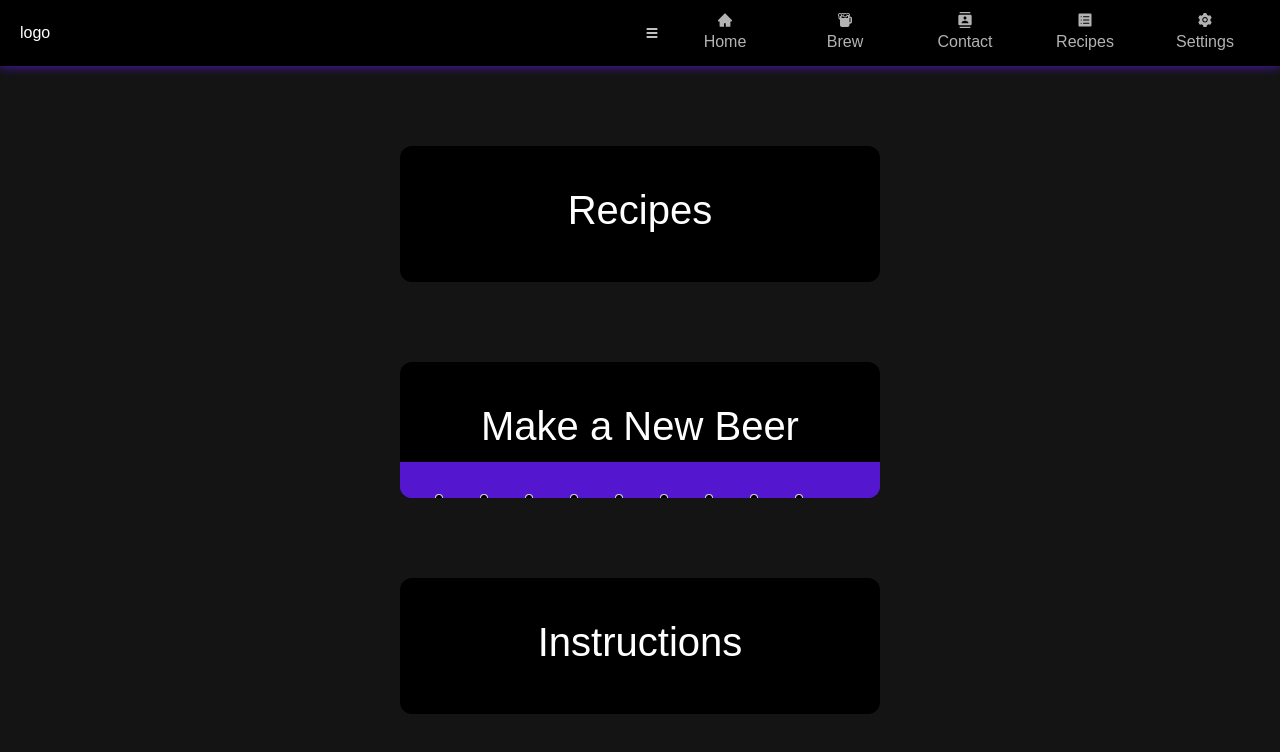
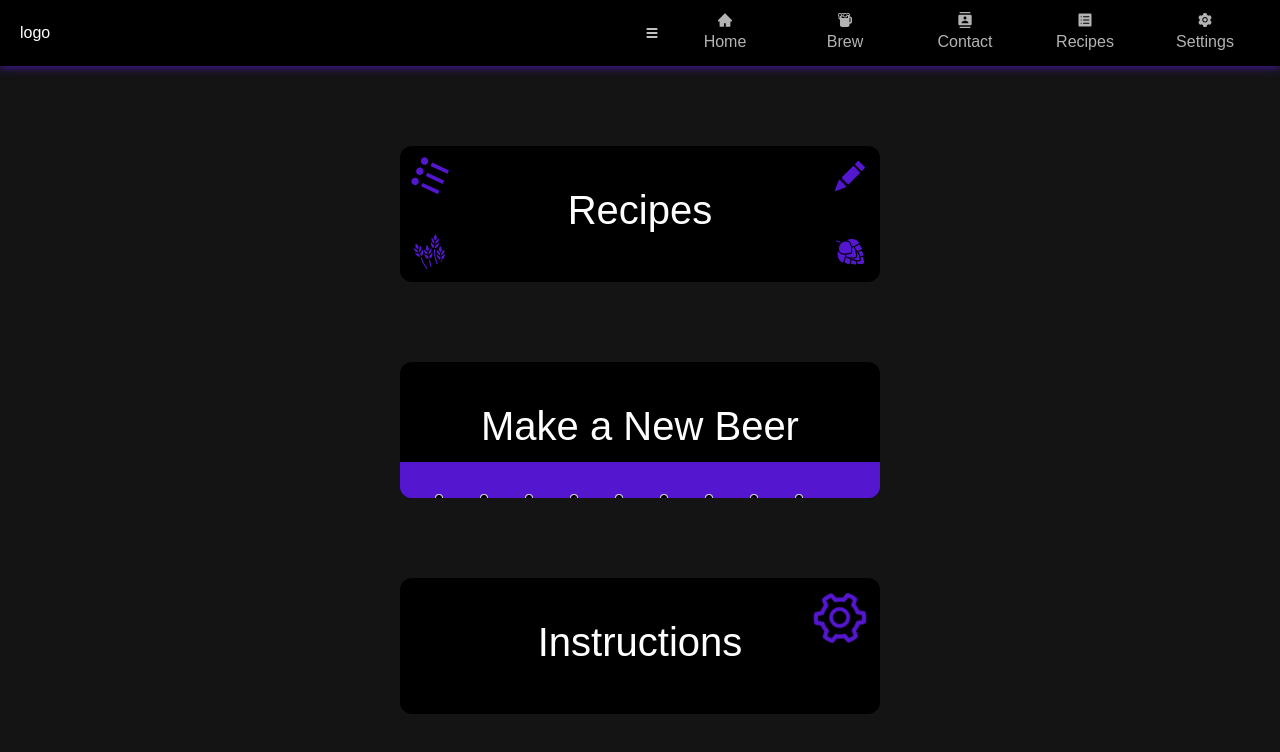
Before and after one commit to Francescostefan1998/beerbuzz-frontend, a React (Create React App) app: page /home in a window 1280 px wide. Shown: the top 752 px of the page. Built offline with nearby package versions, Linux system fonts and the light colour scheme; the HTML template or start-up script is replaced by a standard one.

Commit message:
adding icons
adding icons

```diff
--- a/src/components/home/homePage/HomePage.jsx
+++ b/src/components/home/homePage/HomePage.jsx
@@ -1,6 +1,10 @@
 import "./homePage.css";
 import NavBar from "../navBar/NavBar";
-
+import { ImList2 } from "react-icons/im";
+import { BsPencilFill } from "react-icons/bs";
+import { GiHops } from "react-icons/gi";
+import { GiWheat } from "react-icons/gi";
+import { AiOutlineSetting } from "react-icons/ai";
 const HomePage = () => {
   let bubbles1 = [];
   let bubbles2 = [];
@@ -44,6 +48,10 @@ const HomePage = () => {
       <NavBar />
       <div className="homePage-container">
         <div className="homePage-main">
+          <ImList2 className="homePage-main-icon iconList" />
+          <BsPencilFill className="homePage-main-icon iconPen" />
+          <GiHops className="homePage-main-icon iconHops" />
+          <GiWheat className="homePage-main-icon iconWheat" />
           <h1>Recipes</h1>
         </div>
         <div className="homePage-main">
@@ -65,6 +73,7 @@ const HomePage = () => {
           </div>
         </div>
         <div className="homePage-main">
+          <AiOutlineSetting className="homePage-main-icon iconSetting" />
           <h1>Instructions</h1>
         </div>
       </div>
--- a/src/components/home/homePage/homePage.css
+++ b/src/components/home/homePage/homePage.css
@@ -107,6 +107,59 @@
   border-radius: 50%;
   background-color: var(--main-secondary);
 }
+
+.homePage-main-icon {
+  color: var(--main-secondary);
+  position: absolute;
+}
+
+.homePage-main-icon.iconSetting {
+  font-size: 60px;
+  z-index: 0;
+  top: 10px;
+  right: 10px;
+  animation: rotate 6s linear infinite;
+}
+.homePage-main-icon.iconSetting:hover {
+  animation: rotate 2s linear infinite;
+}
+
+.homePage-main-icon.iconList {
+  font-size: 30px;
+  top: 15px;
+  left: 15px;
+  transform: rotate(25deg);
+}
+
+.homePage-main-icon.iconPen {
+  font-size: 30px;
+  top: 15px;
+  right: 15px;
+}
+
+.homePage-main-icon.iconHops {
+  font-size: 30px;
+  bottom: 15px;
+  right: 15px;
+  transform: rotate(-95deg);
+}
+
+.homePage-main-icon.iconWheat {
+  font-size: 30px;
+  bottom: 15px;
+  left: 15px;
+  transform: rotate(-25deg);
+}
+
+@keyframes rotate {
+  0% {
+    transform: rotate(0deg);
+  }
+  100% {
+    transform: rotate(360deg);
+  }
+}
+
 @keyframes animateBubble {
   0% {
     bottom: 0px;
```
